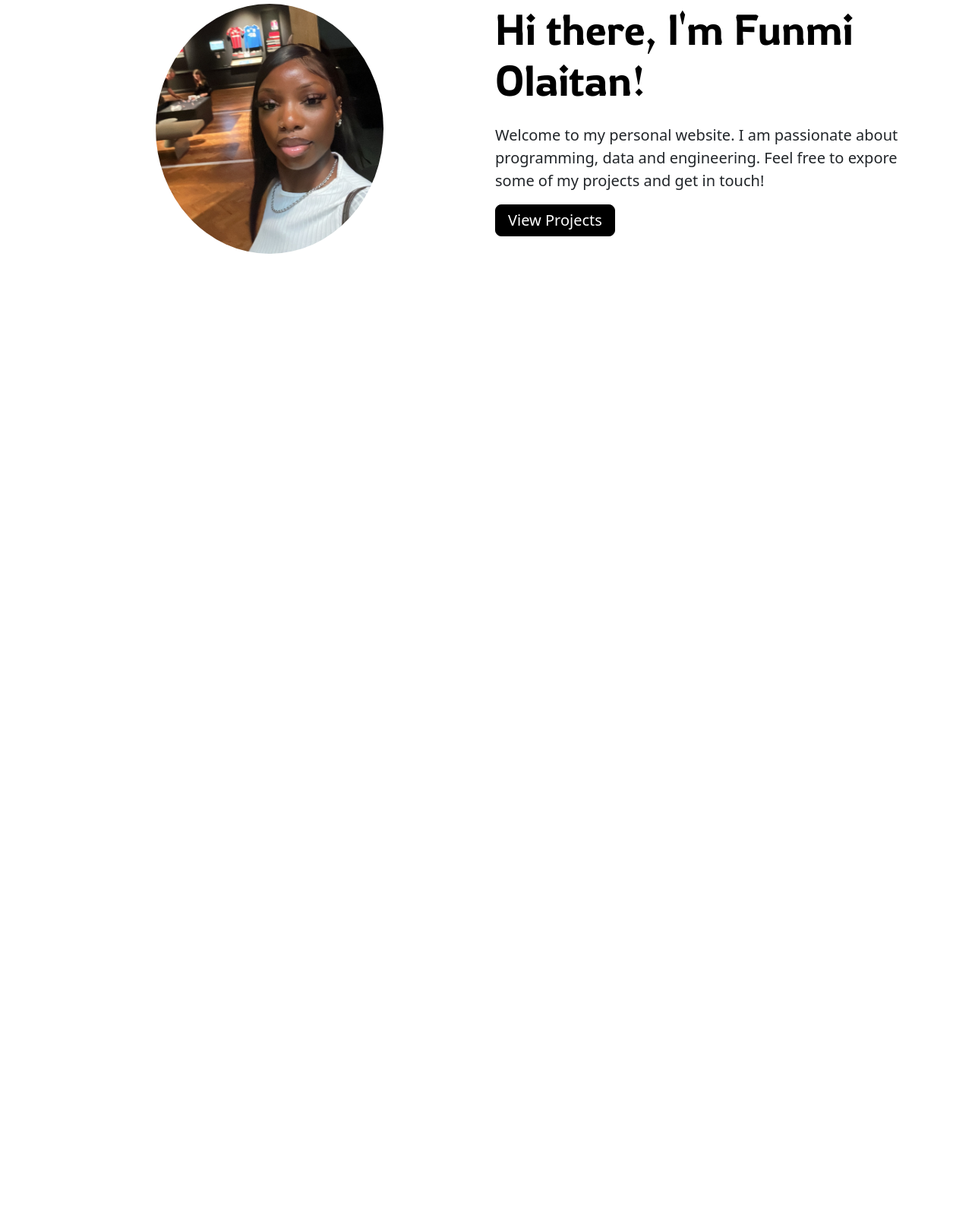
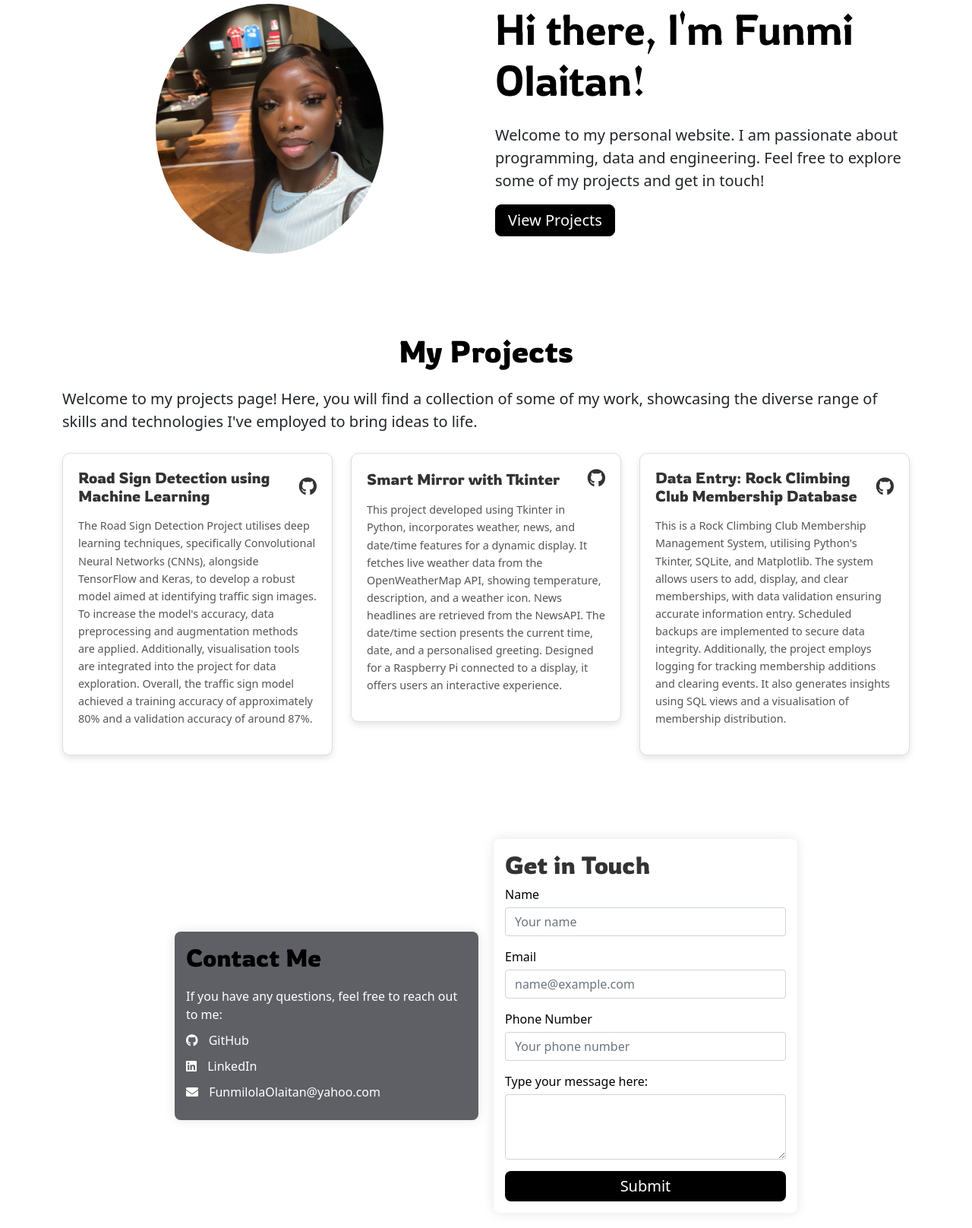
Before and after one commit to FunmiOlaitan/Django-Portfolio-Project, a Django app: page / in a window 1280 px wide. Shown: the part 142-1758 px from the top of the page at 76% size. Before the commit the page ends 476 px from the top, so only its background shows below. Run offline with Django 3.2, Linux system fonts and the light colour scheme.

Commit message:
Create a single-page application

```diff
--- a/portfolio/home/urls.py
+++ b/portfolio/home/urls.py
@@ -9,6 +9,5 @@ admin.site.index_title = "Welcome to this Portal"
 
 urlpatterns = [
     path('', views.home, name='home'),
-    path('projects/', views.projects, name='projects'),
     path('contact/', views.contact, name='contact'),
 ]
--- a/portfolio/home/views.py
+++ b/portfolio/home/views.py
@@ -5,10 +5,6 @@ from home.models import Contact
 def home(request):
     #return HttpResponse("This is my homepage (/)")
     return render(request, 'home.html')
-
-def projects(request):
-    #return HttpResponse("This is my homepage (/projects)")
-    return render(request, 'projects.html')
 
 def contact(request):
     if request.method=="POST":
@@ -23,4 +19,4 @@ def contact(request):
         print("The data has been written to the db")
 
     #return HttpResponse("This is my homepage (/contacts)")
-    return render(request, 'contact.html')
+    return render(request, 'home.html')
--- a/portfolio/templates/home.html
+++ b/portfolio/templates/home.html
@@ -7,12 +7,7 @@
 
     <!-- Bootstrap CSS -->
     <link href="https://cdn.jsdelivr.net/npm/bootstrap@5.0.2/dist/css/bootstrap.min.css" rel="stylesheet" integrity="sha384-EVSTQN3/azprG1Anm3QDgpJLIm9Nao0Yz1ztcQTwFspd3yD65VohhpuuCOmLASjC" crossorigin="anonymous">
-
-    <!-- Custom CSS -->
     <link rel="stylesheet" href="/static/styles.css">
-
-
-    <!--Font Awesome CSS-->
     <link rel="stylesheet" href="https://cdnjs.cloudflare.com/ajax/libs/font-awesome/5.15.4/css/all.min.css">
 
     <title>Home</title>
@@ -20,20 +15,20 @@
 <body>
     <nav class="navbar navbar-expand-lg navbar-light bg-light blue-navbar">
         <div class="container-fluid">
-          <a class="navbar-brand" href="/">Funmi</a>
+            <a class="navbar-brand" href="#">Funmi</a>
             <button class="navbar-toggler" type="button" data-bs-toggle="collapse" data-bs-target="#navbarSupportedContent" aria-controls="navbarSupportedContent" aria-expanded="false" aria-label="Toggle navigation">
                 <span class="navbar-toggler-icon"></span>
             </button>
             <div class="collapse navbar-collapse" id="navbarSupportedContent">
                 <ul class="navbar-nav me-auto mb-2 mb-lg-0 mx-auto">
                     <li class="nav-item">
-                      <a class="nav-link active me-3" aria-current="page" href="/">Home</a>
+                        <a class="nav-link active me-3" aria-current="page" href="#home">Home</a>
                     </li>
                     <li class="nav-item">
-                      <a class="nav-link me-3" href="/projects">Projects</a>
+                        <a class="nav-link me-3" href="#projects">Projects</a>
                     </li>
                     <li class="nav-item">
-                      <a class="nav-link me-3" href="/contact">Contact me</a>
+                        <a class="nav-link me-3" href="#contact">Contact me</a>
                     </li>
                 </ul>
                 <div class="d-flex">
@@ -44,28 +39,95 @@
         </div>
     </nav>
 
-      <div class="container mt-5">
+    <div id="home" class="container mt-5">
         <div class="row">
             <div class="col-md-6 text-center">
                 <img src="/static/img/me2.jpg" alt="Funmi Olaitan" class="img-fluid rounded-circle mb-4" style="max-width: 300px;">
             </div>
             <div class="col-md-6">
                 <h1 class="display-4 mb-4">Hi there, I'm Funmi Olaitan!</h1>
-            <p class="lead">Welcome to my personal website. I am passionate about  programming, data and engineering. Feel free to expore some of my projects and get in touch! </p>
-            <a href="/projects" class="btn btn-primary btn-lg" >View Projects</a>
+                <p class="lead">Welcome to my personal website. I am passionate about programming, data and engineering. Feel free to explore some of my projects and get in touch!</p>
+                <a href="#projects" class="btn btn-primary btn-lg">View Projects</a>
             </div>
         </div>
     </div>
 
-    <!-- Optional JavaScript; choose one of the two! -->
+    <div id="projects" class="container mt-5">
+        <h1 class="text-center mb-4">My Projects</h1>
+        <p class="lead">Welcome to my projects page! Here, you will find a collection of some of my work, showcasing the diverse range of skills and technologies I've employed to bring ideas to life.</p>
+        <div class="row">
+            <div class="col-md-4">
+                <div class="project-card">
+                    <div class="project-header">
+                        <h2>Road Sign Detection using Machine Learning</h2>
+                        <a href="https://github.com/FunmiOlaitan/Road-Sign-Detection.git" target="_blank">
+                            <i class="fab fa-github project-icon"></i>
+                        </a>
+                    </div>
+                    <p>The Road Sign Detection Project utilises deep learning techniques, specifically Convolutional Neural Networks (CNNs), alongside TensorFlow and Keras, to develop a robust model aimed at identifying traffic sign images. To increase the model's accuracy, data preprocessing and augmentation methods are applied. Additionally, visualisation tools are integrated into the project for data exploration. Overall, the traffic sign model achieved a training accuracy of approximately 80% and a validation accuracy of around 87%.</p>
+                </div>
+            </div>
+            <div class="col-md-4">
+                <div class="project-card">
+                    <div class="project-header">
+                        <h2>Smart Mirror with Tkinter</h2>
+                        <a href="https://github.com/FunmiOlaitan/Smart-Mirror.git" target="_blank">
+                            <i class="fab fa-github project-icon"></i>
+                        </a>
+                    </div>
+                    <p>This project developed using Tkinter in Python, incorporates weather, news, and date/time features for a dynamic display. It fetches live weather data from the OpenWeatherMap API, showing temperature, description, and a weather icon. News headlines are retrieved from the NewsAPI. The date/time section presents the current time, date, and a personalised greeting. Designed for a Raspberry Pi connected to a display, it offers users an interactive experience.</p>
+                </div>
+            </div>
+            <div class="col-md-4">
+                <div class="project-card">
+                    <div class="project-header">
+                        <h2>Data Entry: Rock Climbing Club Membership Database</h2>
+                        <a href="https://github.com/FunmiOlaitan/Data-Entry.git" target="_blank">
+                            <i class="fab fa-github project-icon"></i>
+                        </a>
+                    </div>
+                    <p>This is a Rock Climbing Club Membership Management System, utilising Python's Tkinter, SQLite, and Matplotlib. The system allows users to add, display, and clear memberships, with data validation ensuring accurate information entry. Scheduled backups are implemented to secure data integrity. Additionally, the project employs logging for tracking membership additions and clearing events. It also generates insights using SQL views and a visualisation of membership distribution.</p>
+                </div>
+            </div>
+        </div>
+    </div>
 
-    <!-- Option 1: Bootstrap Bundle with Popper -->
+    <div id="contact" class="container mt-5">
+        <div class="contact-container">
+            <div class="contact-card">
+                <h2>Contact Me</h2>
+                <p class="section-content">If you have any questions, feel free to reach out to me:</p>
+                <p><i class="fab fa-github"></i> <a href="https://github.com/FunmiOlaitan" target="_blank">GitHub</a></p>
+                <p><i class="fab fa-linkedin"></i> <a href="https://www.linkedin.com/in/funmilola-olaitan-93478b150" target="_blank">LinkedIn</a></p>
+                <p><i class="fas fa-envelope"></i> FunmilolaOlaitan@yahoo.com</p>
+            </div>
+            <div class="form-card">
+                <h2>Get in Touch</h2>
+                <form action="/contact/" method="post" class="contact-form">
+                    {% csrf_token %}
+                    <div class="form-group">
+                        <label for="name" class="form-label">Name</label>
+                        <input type="text" class="form-control" id="name" name="name" placeholder="Your name">
+                    </div>
+                    <div class="form-group">
+                        <label for="email" class="form-label">Email</label>
+                        <input type="email" class="form-control" id="email" name="email" placeholder="name@example.com">
+                    </div>
+                    <div class="form-group">
+                        <label for="phone" class="form-label">Phone Number</label>
+                        <input type="text" class="form-control" id="phone" name="phone" placeholder="Your phone number">
+                    </div>
+                    <div class="form-group">
+                        <label for="desc" class="form-label">Type your message here:</label>
+                        <textarea class="form-control" id="desc" name="desc" rows="3"></textarea>
+                    </div>
+                    <button type="submit" class="btn btn-dark">Submit</button>
+                </form>
+            </div>
+        </div>
+    </div>
+
+    <!-- Optional JavaScript -->
     <script src="https://cdn.jsdelivr.net/npm/bootstrap@5.0.2/dist/js/bootstrap.bundle.min.js" integrity="sha384-MrcW6ZMFYlzcLA8Nl+NtUVF0sA7MsXsP1UyJoMp4YLEuNSfAP+JcXn/tWtIaxVXM" crossorigin="anonymous"></script>
-
-    <!-- Option 2: Separate Popper and Bootstrap JS -->
-    <!--
-    <script src="https://cdn.jsdelivr.net/npm/@popperjs/core@2.9.2/dist/umd/popper.min.js" integrity="sha384-IQsoLXl5PILFhosVNubq5LC7Qb9DXgDA9i+tQ8Zj3iwWAwPtgFTxbJ8NT4GN1R8p" crossorigin="anonymous"></script>
-    <script src="https://cdn.jsdelivr.net/npm/bootstrap@5.0.2/dist/js/bootstrap.min.js" integrity="sha384-cVKIPhGWiC2Al4u+LWgxfKTRIcfu0JTxR+EQDz/bgldoEyl4H0zUF0QKbrJ0EcQF" crossorigin="anonymous"></script>
-    -->
 </body>
 </html>
```
Also changed, not shown: portfolio/templates/contact.html (deleted, +0 -83 lines), portfolio/templates/projects.html (deleted, +0 -89 lines), portfolio/db.sqlite3. Lines whose indentation alone changed are shown as unchanged.
